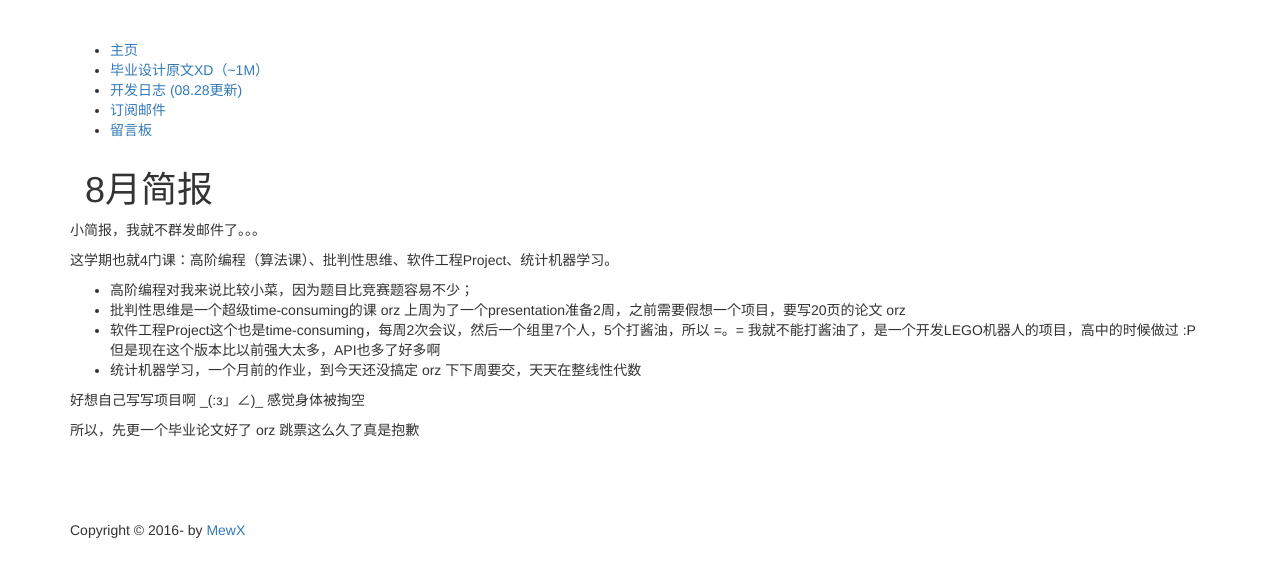
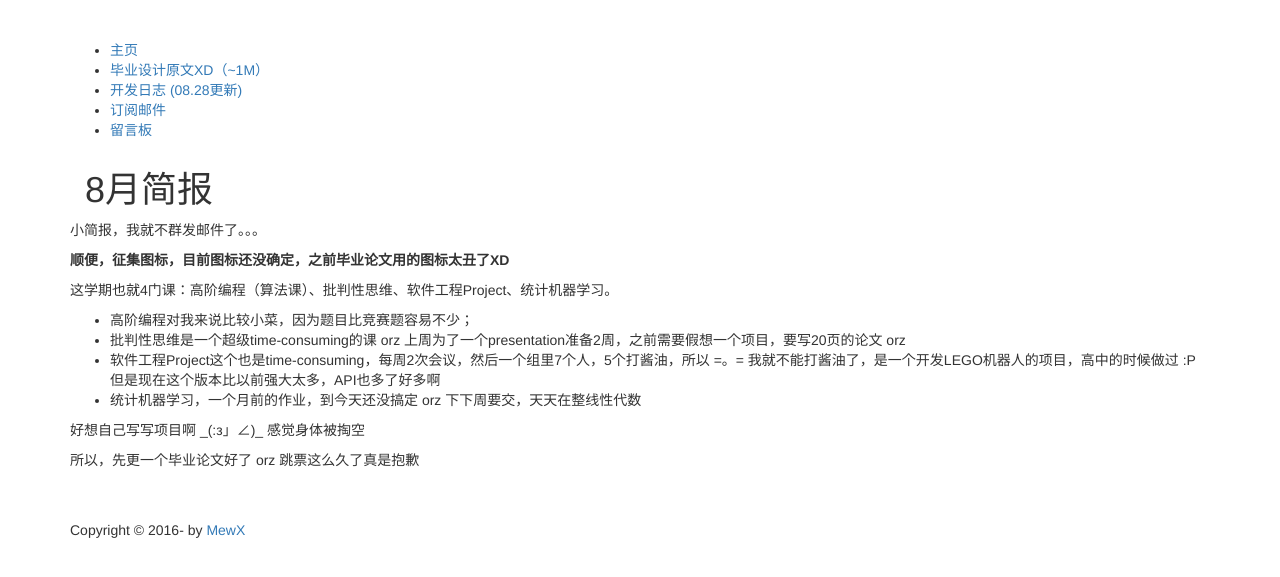
Before and after one commit to MewX/prpr-reader, a Jekyll site: the page built from _posts/2016-08-28-report-of-august.md, in a window 1280 px wide. Shown: the top 577 px of the page. Built offline with Jekyll 4.4.1, drawn with Linux system fonts in a browser that asks for light colours; nearby versions of some CDN libraries; some web fonts are replaced; library files that are not in the unit come from our copies.

Commit message:
Added a message and optimized the message in msg.html

```diff
--- a/_posts/2016-08-28-report-of-august.md
+++ b/_posts/2016-08-28-report-of-august.md
@@ -10,6 +10,8 @@ published: true
 
 小简报，我就不群发邮件了。。。
 
+**顺便，征集图标，目前图标还没确定，之前毕业论文用的图标太丑了XD**
+
 这学期也就4门课：高阶编程（算法课）、批判性思维、软件工程Project、统计机器学习。
 
 - 高阶编程对我来说比较小菜，因为题目比竞赛题容易不少；
--- a/msg.html
+++ b/msg.html
@@ -5,7 +5,7 @@ title: "留言板"
 
 <div class="contact">
 	<!-- Disqus Board -->
-	<div id="disqus_thread" style="min-height: 300px">这里是留言区请稍候加载~<br>留言系统由<span class="logo-disqus">Disqus</span>提供 :)<br>【看到此条信息说明评论区加载失败了 QAQ 刷新下吧】</div>
+	<div id="disqus_thread" style="min-height: 300px">这里是留言区请稍候加载~<br>留言系统由<span class="logo-disqus">Disqus</span>提供 :)<br>【看到此条信息说明评论区还没加载完 QAQ 稍等或者刷新下吧】</div>
 	<script>
 		(function() { // DON'T EDIT BELOW THIS LINE
 			var d = document, s = d.createElement('script');
```
